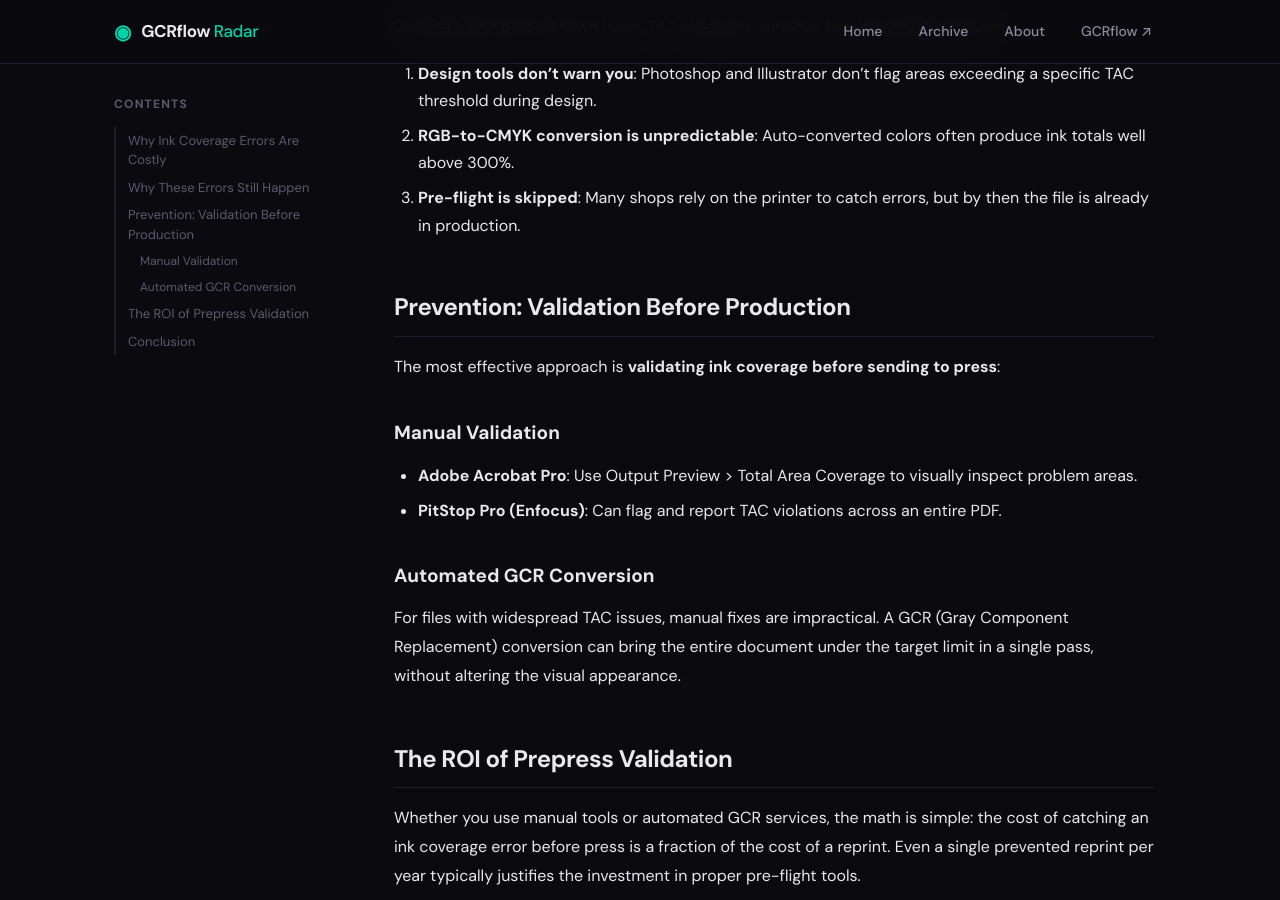
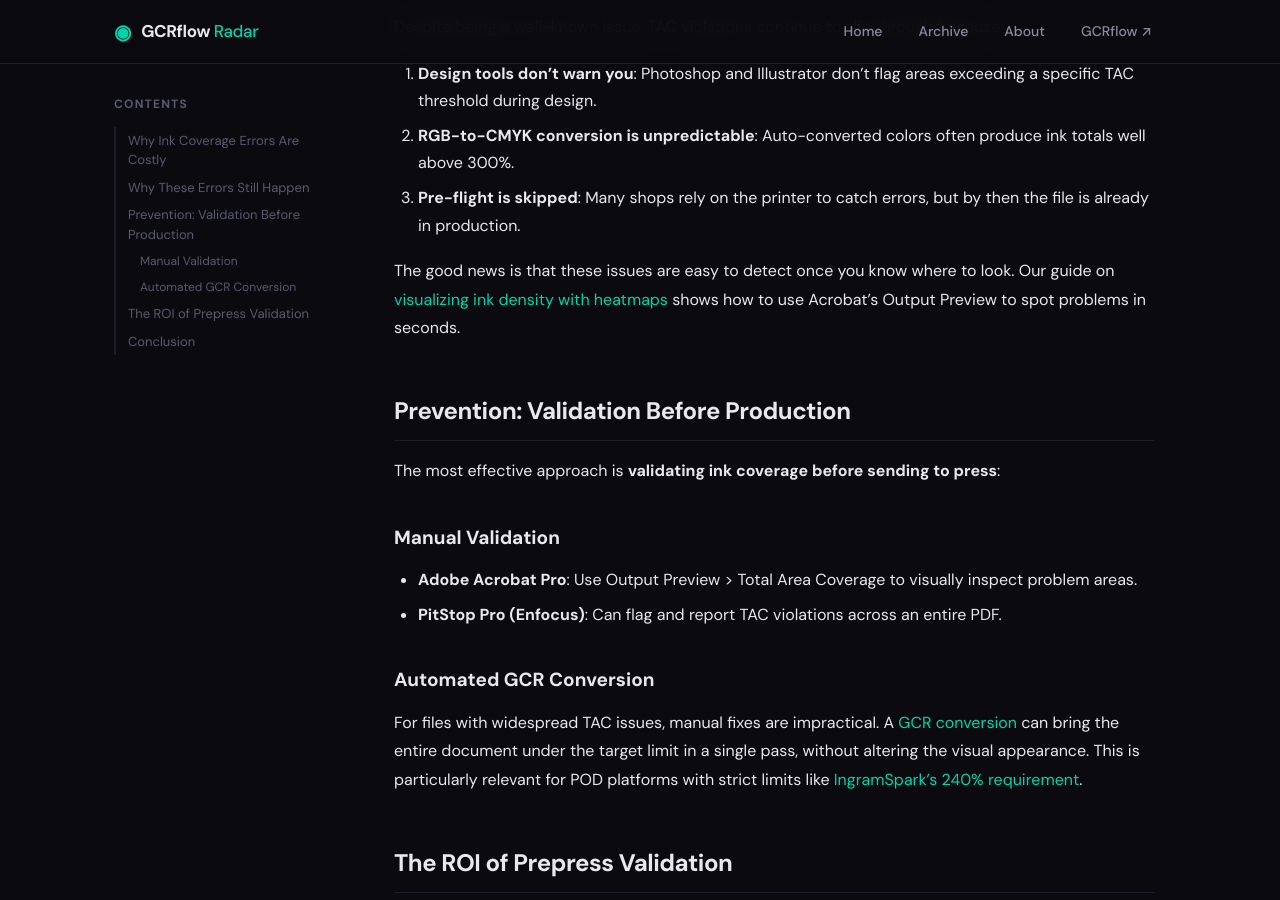
Before and after one commit to L6891244/gcrflow-radar, a Jekyll site: the page built from _posts/2026-02-26-the-math-of-reprint-disaster.md, in a window 1280 px wide and 900 px high, scrolled down 1035 px. Built offline with Jekyll 4.4.1, drawn with Linux system fonts in a browser that asks for light colours.

Commit message:
seo: add internal cross-links between articles

```diff
--- a/_posts/2026-02-26-the-math-of-reprint-disaster.md
+++ b/_posts/2026-02-26-the-math-of-reprint-disaster.md
@@ -25,6 +25,8 @@ Despite being a well-known issue, TAC violations continue to slip through becaus
 2. **RGB-to-CMYK conversion is unpredictable**: Auto-converted colors often produce ink totals well above 300%.
 3. **Pre-flight is skipped**: Many shops rely on the printer to catch errors, but by then the file is already in production.
 
+The good news is that these issues are easy to detect once you know where to look. Our guide on [visualizing ink density with heatmaps](/2026/02/visualizing-ink-density/) shows how to use Acrobat's Output Preview to spot problems in seconds.
+
 ## Prevention: Validation Before Production
 The most effective approach is **validating ink coverage before sending to press**:
 
@@ -33,7 +35,7 @@ The most effective approach is **validating ink coverage before sending to press
 - **PitStop Pro (Enfocus)**: Can flag and report TAC violations across an entire PDF.
 
 ### Automated GCR Conversion
-For files with widespread TAC issues, manual fixes are impractical. A GCR (Gray Component Replacement) conversion can bring the entire document under the target limit in a single pass, without altering the visual appearance.
+For files with widespread TAC issues, manual fixes are impractical. A [GCR conversion](/2026/02/gcr-vs-manual-adjustments/) can bring the entire document under the target limit in a single pass, without altering the visual appearance. This is particularly relevant for POD platforms with strict limits like [IngramSpark's 240% requirement](/2026/02/fixing-ingramspark-240-ink-limit/).
 
 ## The ROI of Prepress Validation
 Whether you use manual tools or automated GCR services, the math is simple: the cost of catching an ink coverage error before press is a fraction of the cost of a reprint. Even a single prevented reprint per year typically justifies the investment in proper pre-flight tools.
```
